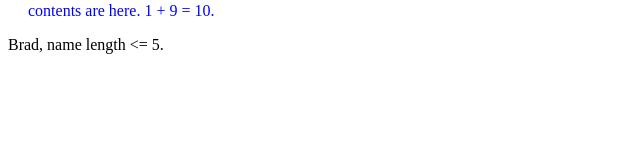
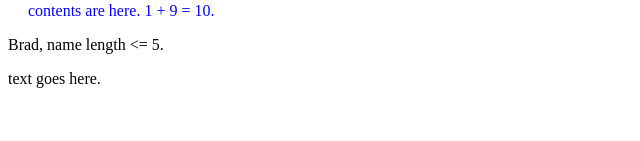
Before and after one commit to BradDHuang/React_basics_and_projects, a React (Create React App) app in the folder reactreview/: page / in a window 1280 px wide. Shown: the part 159-300 px from the top of the page, without its empty margins (0-640 px from the left). Built offline with nearby package versions, Linux system fonts and the light colour scheme.

Commit message:
review: Component Props

```diff
--- a/reactreview/src/App.js
+++ b/reactreview/src/App.js
@@ -1,6 +1,7 @@
 
 import React, {Component} from "react";
 import "./App.css";
+import Text from "./Text.js";
 
 function add(a, b) {
   return a + b;
@@ -13,6 +14,10 @@ class App extends Component {
       color: "#00f",
       marginLeft: 20
     };
+    const stringProps = 'I am a string';
+    const numberProps = 1;
+    const objectProps = {a: 1, b: 2, c: 3};
+    const arrayProps = [1, 2, 3, 4, 5];
     return (
       <div>
         <h1 className="green">React App Running!</h1>
@@ -20,6 +25,13 @@ class App extends Component {
         <br />
         <p style={textStyle}>contents are here. 1 + 9 = { add(1, 9) }.</p>
         <p>{name}{ name.length > 5 ? ", name length > 5." : ", name length <= 5." }</p>
+        <Text
+          text="text goes here."
+          stringProps={stringProps}
+          numberProps={numberProps}
+          objectProps={objectProps}
+          arrayProps={arrayProps}
+        />
       </div>
     );
   }
--- /dev/null
+++ b/reactreview/src/Text.js
@@ -0,0 +1,17 @@
+
+import React, {Component} from "react";
+
+class Text extends Component {
+  render() {
+    console.log(this.props);
+    // {text: "text goes here."}
+
+    return (
+      <div>
+        {this.props.text}
+      </div>
+    );
+  }
+}
+
+export default Text;
```
Also changed, not shown: 1 other file (tests, documents, lock files or other folders).
